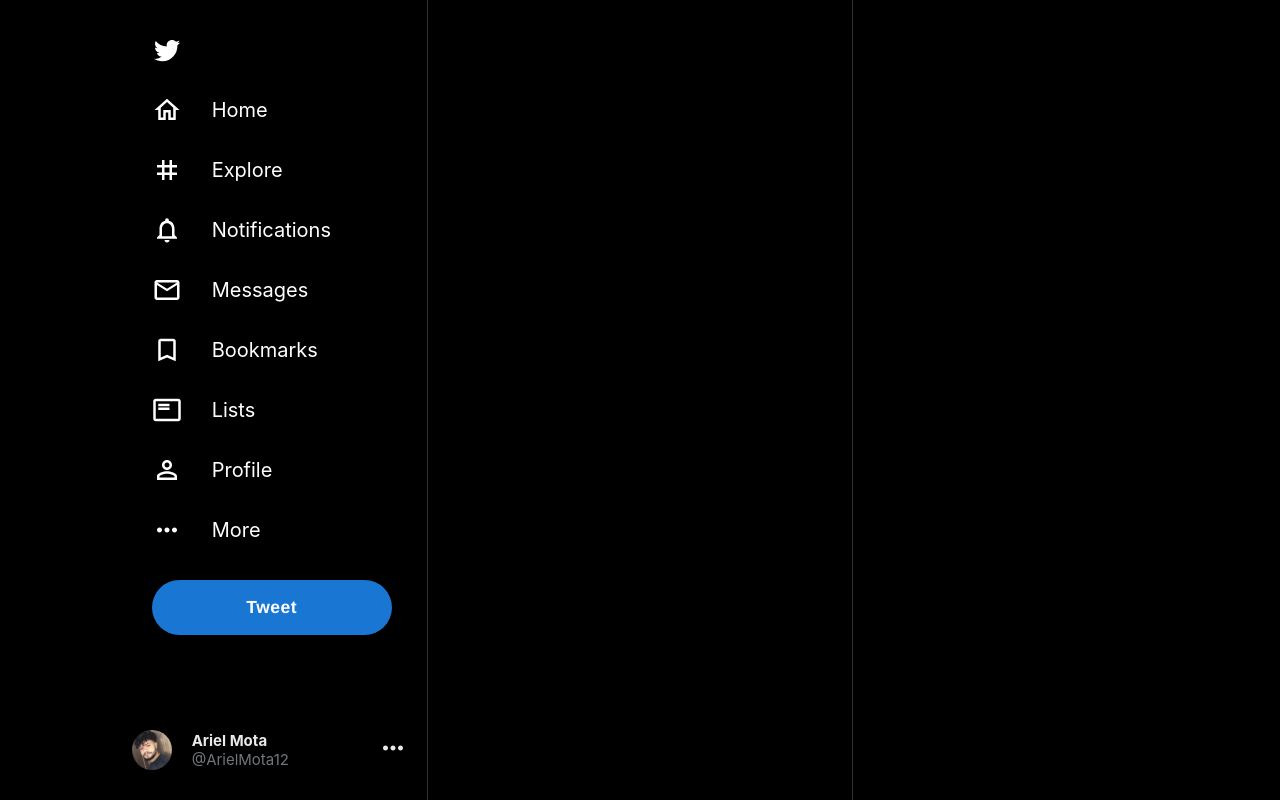
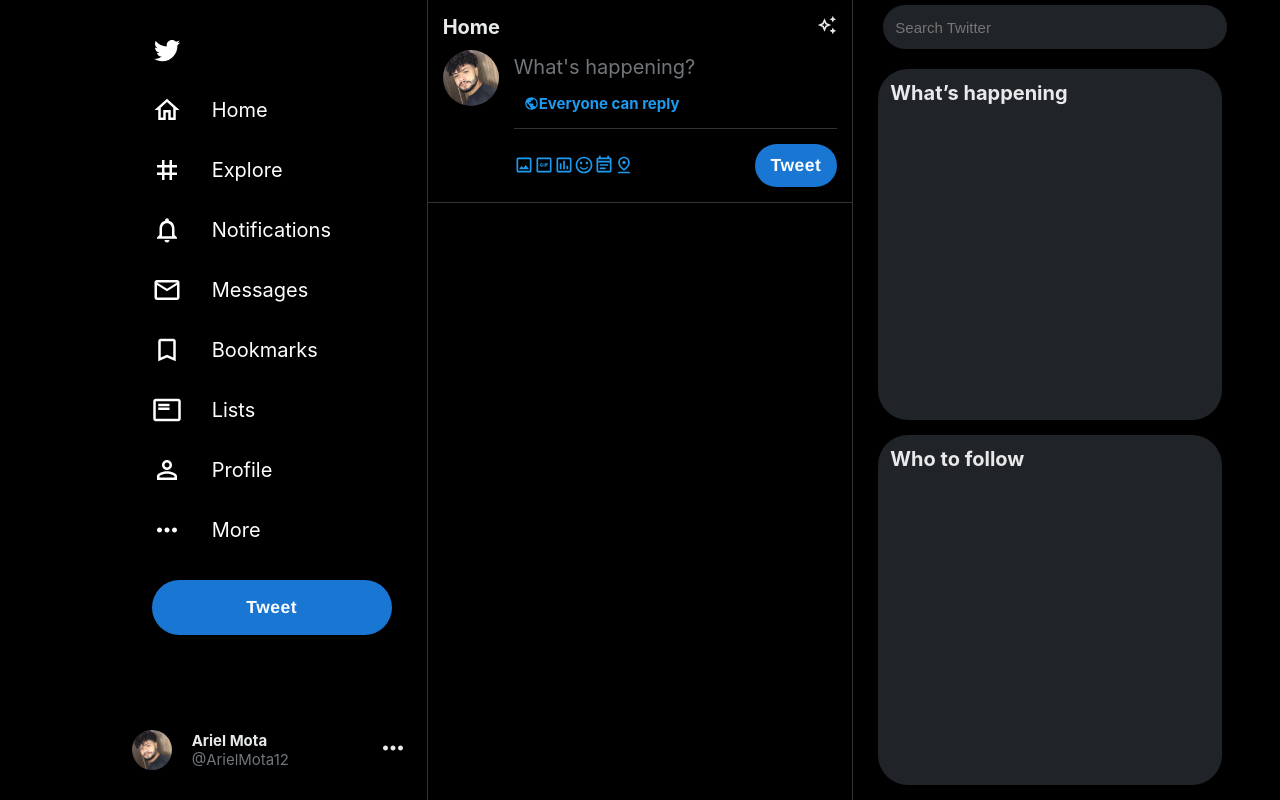
Before and after one commit to arielmdc/clone-twitter, a React (Create React App) app in the folder twitter-clone-ui/: page / in a window 1280 px wide. Built offline with nearby package versions, Linux system fonts and the light colour scheme.

Commit message:
feat: add post componets, feed and trending grid

```diff
--- a/twitter-clone-ui/src/App.css
+++ b/twitter-clone-ui/src/App.css
@@ -14,18 +14,32 @@
 
 .feed-grid{
   grid-area: feed-grid;
-  display: flex;
-  justify-content: center;
-  overflow: auto;
+  display: grid;
+  grid-template-rows: 1.2fr 5fr;
+  grid-template-areas: "post"
+                        "feed-news";
   border-left: 1px solid #2f3336;
   border-right: 1px solid #2f3336;
+}
+
+.post{
+  grid-area: post;
+  display: flex;
+  border-bottom: 1px solid #2f3336;
+}
+
+.feed-news{
+  grid-area: feed-news;
+  display: flex;
 }
 
 .trending-grid{
   grid-area: trending-grid;
   display: flex;
-  justify-content: center;
+  justify-content: start;
   overflow: auto;
+  margin-left: 25px;
+  flex-direction: column;
 }
 
 .Sidebar{
@@ -140,3 +154,113 @@
   font-size: 15px;
   color: #71767b;
 }
+
+.post-box{
+  width: 100%;
+  display: flex;
+  flex-direction: column;
+  margin: 15px;
+}
+
+.post-title-box{
+  width: 100%;
+  display: flex;
+  flex-direction: row;
+  justify-content: space-between;
+  margin-bottom: 10px;
+}
+
+.post-title{
+  font-weight: bold;
+}
+
+.post-tweet-text-box{
+  width: 100%;
+  display: flex;
+  flex-direction: row;
+}
+
+.post-tweet-text{
+  width: 100%;
+}
+
+.post-tweet-text .text{
+  color:#71767b;
+  margin-top: 5px;
+  margin-bottom: 15px;
+}
+.post-tweet-text .buttons{
+  display: flex;
+  flex-direction: row;
+  justify-content: space-between;
+  align-items: center;
+}
+
+.small-buttons{
+  color:#1d9bf0;
+  width: 35%;
+  display: flex;
+  justify-content: space-between;
+}
+
+.buttons .tweet-button{
+  border-radius: 30px;
+  font-weight: bold;
+  text-transform: none;
+  font-family: 'Franklin Gothic Medium', 'Arial Narrow', Arial, sans-serif;
+}
+
+.post-tweet-text .settings{
+  display: flex;
+  align-items: center;
+  font-weight: bold;
+  font-size: 15px;
+  color:#1d9bf0;
+  padding-bottom: 15px;
+  margin-bottom: 15px;
+  border-bottom: 1px solid #2f3336;
+}
+
+.post-tweet-text .settings .settins-icon{
+  margin-left: 10px;
+}
+
+.post-button-box{
+  width: 100%;
+  display: flex;
+  flex-direction: row;
+}
+
+.post-tweet-photo{
+  margin-right: 15px;
+}
+
+.search{
+  display: flex;
+  justify-content: start;
+  margin-bottom: 20px;
+}
+
+.search input{
+  background-color: #202327;
+  border: 0;
+  margin-left: 5px;
+  margin-top: 5px;
+  width: 320px;
+  height: 20px;
+  padding: 12px;
+  border-radius: 30px;
+  color:#fff;
+  font-size: 15px;
+}
+
+.trending-fake-box{
+  width: 320px;
+  height: 50%;
+  border-radius: 30px;
+  padding: 12px;
+  background-color: #202327;
+  font-weight: bold;
+  font-size: 20px;
+  margin-bottom: 15px;
+}
--- a/twitter-clone-ui/src/App.js
+++ b/twitter-clone-ui/src/App.js
@@ -1,5 +1,7 @@
 import './App.css';
 import Sidebar from './Components/Sidebar';
+import Post from './Components/Post';
+import SearchIcon from '@mui/icons-material/Search';
 
 function App() {
   return (
@@ -8,9 +10,26 @@
         <Sidebar />
       </div>
       <div className="feed-grid">
+        <div className="post">
+          <Post />
+        </div>
+        <div className="feed-news">
+
+        </div>
 
       </div>
       <div className="trending-grid">
+
+        <div className="search">
+          <input type="text" placeholder="Search Twitter"></input>
+        </div>
+
+        <div className="trending-fake-box">
+          What’s happening
+        </div>
+        <div className="trending-fake-box">
+          Who to follow
+        </div>
 
       </div>
 
```
